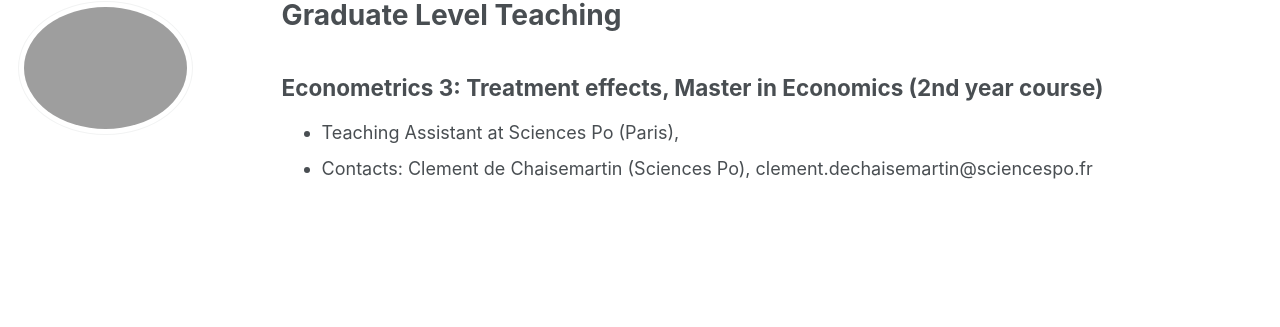
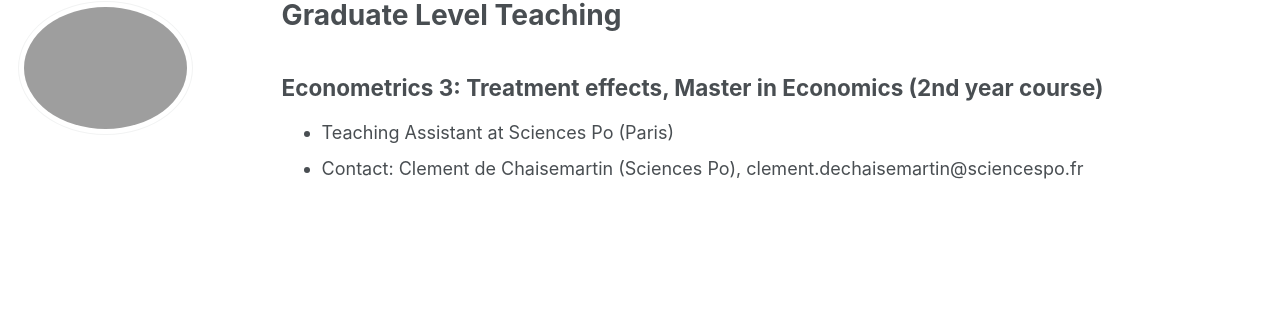
Before and after one commit to viktorveterinarov/viktorveterinarov.github.io, a Jekyll site: the page built from _pages/teaching.md, in a window 1280 px wide. Shown: the part 105-432 px from the top of the page. Built offline with Jekyll 4.4.1, drawn with Linux system fonts in a browser that asks for light colours.

Commit message:
Update teaching.md

```diff
--- a/_pages/teaching.md
+++ b/_pages/teaching.md
@@ -9,5 +9,5 @@ author_profile: true
 
 Econometrics 3: Treatment effects, Master in Economics (2nd year course)
 -----
-* Teaching Assistant at Sciences Po (Paris),
-* Contacts: Clement de Chaisemartin (Sciences Po), clement.dechaisemartin@sciencespo.fr
+* Teaching Assistant at Sciences Po (Paris)
+* Contact: Clement de Chaisemartin (Sciences Po), clement.dechaisemartin@sciencespo.fr
```
